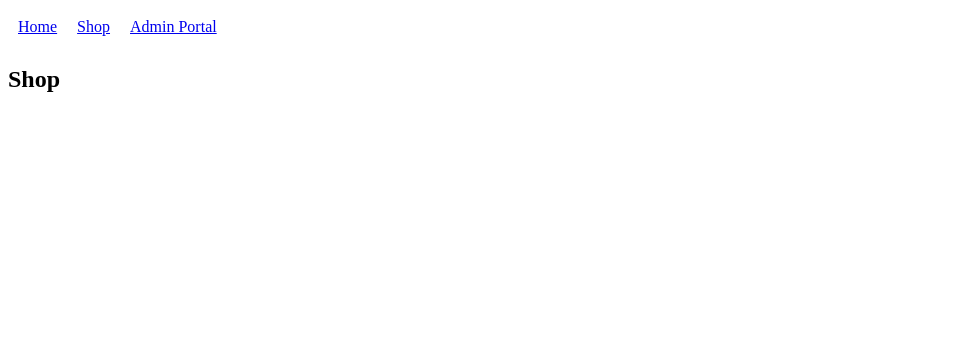
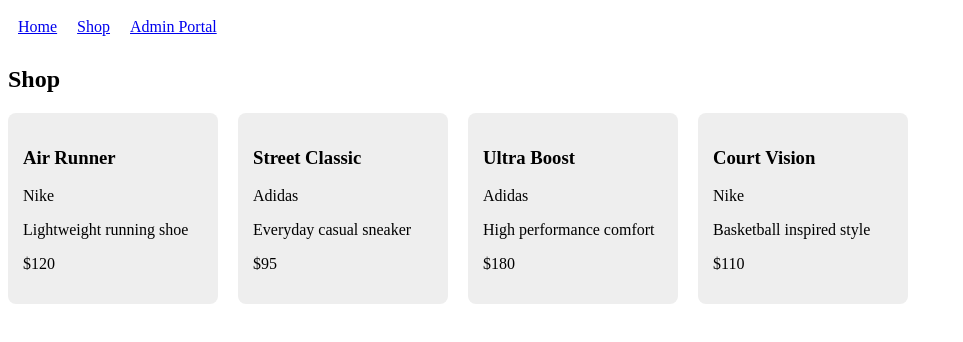
Before and after one commit to trystonproffit-jpg/React-Based-Personal-Project-Showcase-App, a React (Vite) app in the folder shoes-for-yous/: page /shop in a window 1280 px wide. Shown: the top 342 px of the page, without its empty margins (0-963 px from the left). Built offline with nearby package versions, Linux system fonts and the light colour scheme.

Commit message:
Added ProductCard and Updated Shop

```diff
--- /dev/null
+++ b/shoes-for-yous/src/Components/ProductCard.jsx
@@ -0,0 +1,19 @@
+function ProductCard({ product }) {
+    return (
+        <div
+            style={{
+                background: "#eee",
+                padding: "15px",
+                borderRadius: "8px",
+                width: "180px"
+            }}
+        >
+            <h3>{product.name}</h3>
+            <p>{product.brand}</p>
+            <p>{product.description}</p>
+            <p>${product.price}</p>
+        </div>
+    )
+}
+
+export default ProductCard;
--- a/shoes-for-yous/src/data/products.js
+++ b/shoes-for-yous/src/data/products.js
@@ -0,0 +1,30 @@
+export const products = [
+  {
+    id: 1,
+    name: "Air Runner",
+    brand: "Nike",
+    description: "Lightweight running shoe",
+    price: 120
+  },
+  {
+    id: 2,
+    name: "Street Classic",
+    brand: "Adidas",
+    description: "Everyday casual sneaker",
+    price: 95
+  },
+  {
+    id: 3,
+    name: "Ultra Boost",
+    brand: "Adidas",
+    description: "High performance comfort",
+    price: 180
+  },
+  {
+    id: 4,
+    name: "Court Vision",
+    brand: "Nike",
+    description: "Basketball inspired style",
+    price: 110
+  }
+];
--- a/shoes-for-yous/src/pages/Shop.jsx
+++ b/shoes-for-yous/src/pages/Shop.jsx
@@ -1,7 +1,23 @@
+import { products } from "../data/products";
+import ProductCard from "../components/ProductCard";
+
 function Shop() {
     return (
         <div>
             <h2>Shop</h2>
+
+            <div
+                style={{
+                    display: "flex",
+                    flexWrap: "wrap",
+                    gap: "20px",
+                    marginTop: "20px"
+                }}
+            >
+                {products.map((product) => (
+                    <ProductCard key={product.id} product={product} />
+                ))}
+            </div>
         </div>
     );
 }
```
